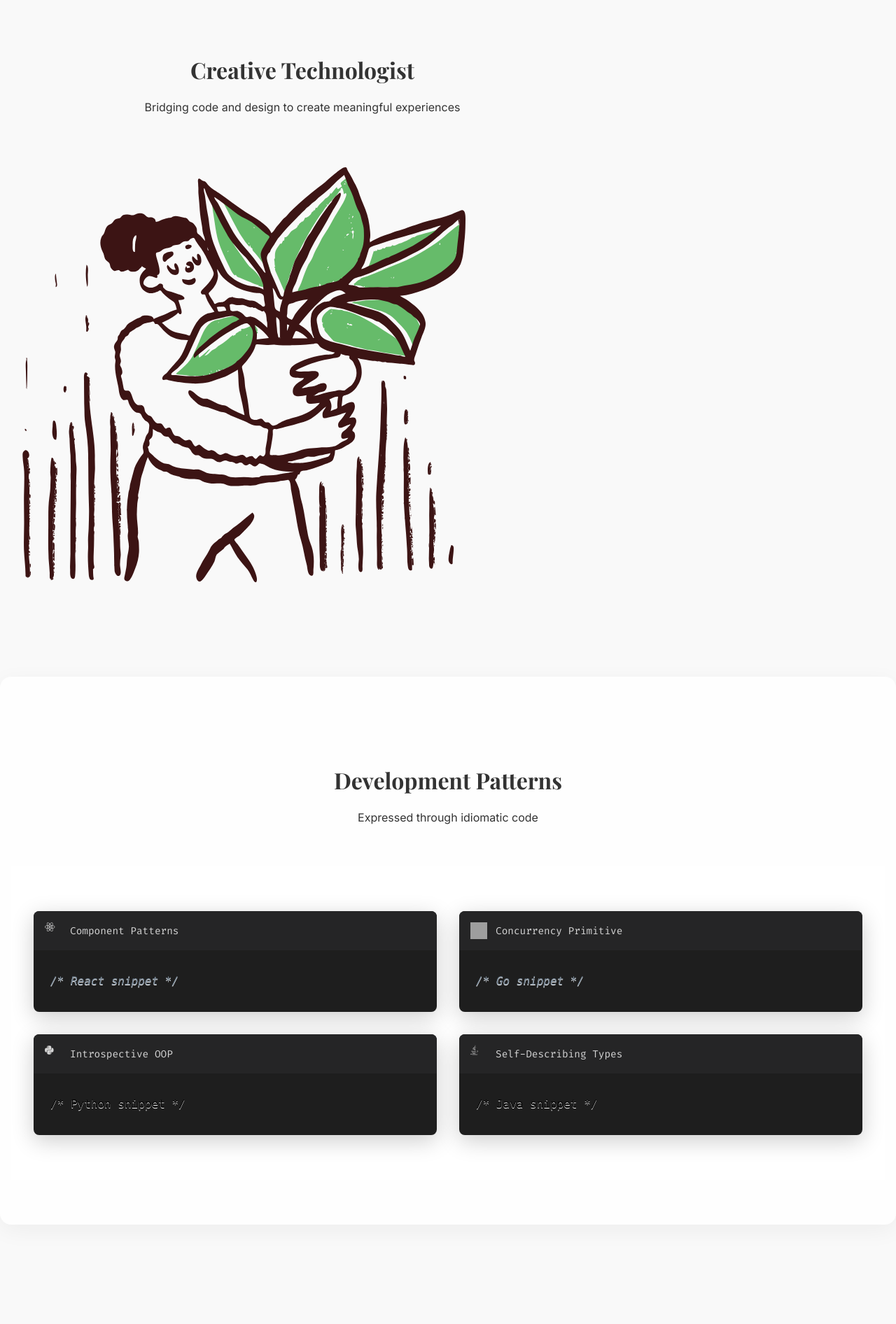
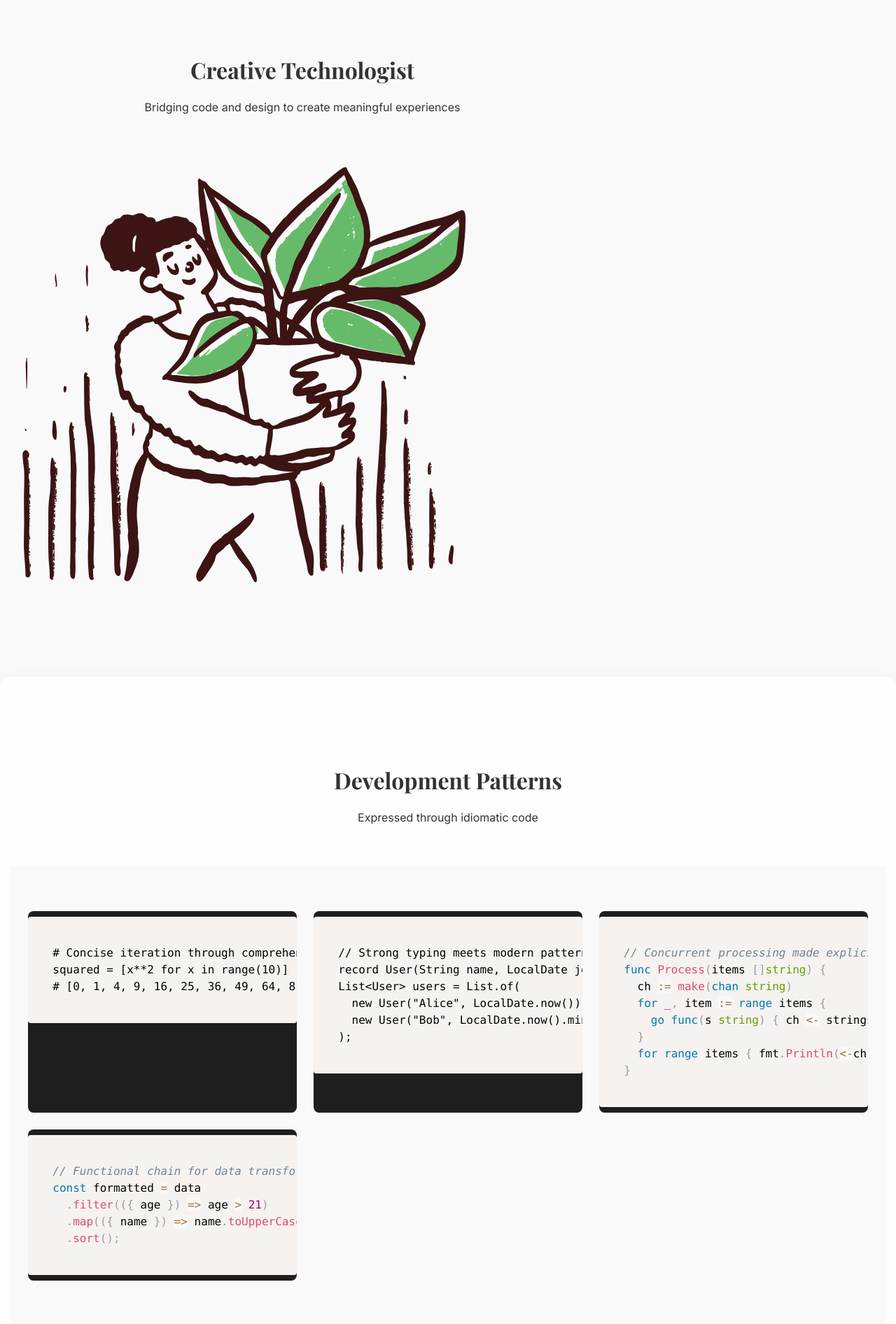
Before and after one commit to abhilashini/abhilashini.github.io, a Jekyll site: the page built from code-philosophy.md, in a window 1280 px wide. Shown: the part 679-2571 px from the top of the page at 70% size. Built offline with Jekyll 4.4.1, drawn with Linux system fonts in a browser that asks for light colours; nearby versions of some CDN libraries; our own code applies the rules of GitHub Pages for plain Markdown files; some of the changed text lies outside the part shown; grey boxes are pictures that could not be loaded.

Commit message:
Illusions with snippets

```diff
--- a/_includes/code-illusions.html
+++ b/_includes/code-illusions.html
@@ -1,40 +1,97 @@
-<!-- _includes/code-illusions.html -->
-<section class="code-mirrors">
-    <div class="code-grid">
-      <!-- React -->
-      <div class="code-frame" data-lang="react">
-        <header class="code-header">
-          <i class="fab fa-react"></i>
-          <span>Component Patterns</span>
-        </header>
-        <pre><code class="language-jsx">/* React snippet */</code></pre>
+<!-- _includes/code-idioms.html -->
+<section class="code-idioms">
+    <div class="idiom-grid">
+      <!-- Python -->
+      <div class="idiom-card" data-lang="python">
+        <pre><code class="language-python">
+  # Concise iteration through comprehension
+  squared = [x**2 for x in range(10)]
+  # [0, 1, 4, 9, 16, 25, 36, 49, 64, 81]
+        </code></pre>
+        <div class="idiom-overlay">
+          <span>Readability through syntactic density</span>
+        </div>
+      </div>
+
+      <!-- Java -->
+      <div class="idiom-card" data-lang="java">
+        <pre><code class="language-java">
+  // Strong typing meets modern patterns
+  record User(String name, LocalDate joined) {}
+  List&lt;User&gt; users = List.of(
+    new User("Alice", LocalDate.now()),
+    new User("Bob", LocalDate.now().minusDays(1))
+  );
+        </code></pre>
+        <div class="idiom-overlay">
+          <span>Structured data with type safety</span>
+        </div>
       </div>
 
       <!-- Go -->
-      <div class="code-frame" data-lang="go">
-        <header class="code-header">
-          <img src="/assets/icons/go.svg" alt="Go">
-          <span>Concurrency Primitive</span>
-        </header>
-        <pre><code class="language-go">/* Go snippet */</code></pre>
+      <div class="idiom-card" data-lang="go">
+        <pre><code class="language-go">
+  // Concurrent processing made explicit
+  func Process(items []string) {
+    ch := make(chan string)
+    for _, item := range items {
+      go func(s string) { ch <- strings.ToUpper(s) }(item)
+    }
+    for range items { fmt.Println(<-ch) }
+  }
+        </code></pre>
+        <div class="idiom-overlay">
+          <span>Explicit concurrency primitives</span>
+        </div>
       </div>
 
-      <!-- Python -->
-      <div class="code-frame" data-lang="python">
-        <header class="code-header">
-          <i class="fab fa-python"></i>
-          <span>Introspective OOP</span>
-        </header>
-        <pre><code class="language-python">/* Python snippet */</code></pre>
-      </div>
-
-      <!-- Java -->
-      <div class="code-frame" data-lang="java">
-        <header class="code-header">
-          <i class="fab fa-java"></i>
-          <span>Self-Describing Types</span>
-        </header>
-        <pre><code class="language-java">/* Java snippet */</code></pre>
+      <!-- JavaScript -->
+      <div class="idiom-card" data-lang="javascript">
+        <pre><code class="language-javascript">
+  // Functional chain for data transformation
+  const formatted = data
+    .filter(({ age }) => age > 21)
+    .map(({ name }) => name.toUpperCase())
+    .sort();
+        </code></pre>
+        <div class="idiom-overlay">
+          <span>Fluid data pipelines</span>
+        </div>
       </div>
     </div>
   </section>
+
+  <!-- SQL -->
+<div class="idiom-card" data-lang="sql">
+    <pre><code class="language-sql">
+  -- Declarative data relationships
+  SELECT users.name, COUNT(orders.id)
+  FROM users
+  LEFT JOIN orders ON users.id = orders.user_id
+  GROUP BY users.name;
+    </code></pre>
+    <div class="idiom-overlay">
+      <span>Declarative data relationships</span>
+    </div>
+  </div>
+
+  <!-- HTML/CSS -->
+  <div class="idiom-card" data-lang="html">
+    <pre><code class="language-html">
+  &lt;div class="card"&gt;
+    &lt;h2&gt;Semantic Structure&lt;/h2&gt;
+    &lt;p&gt;Content first, presentation layered&lt;/p&gt;
+  &lt;/div&gt;
+
+  &lt;style&gt;
+  .card {
+    padding: 1rem;
+    border-radius: 8px;
+    background: #f0f0f0;
+  }
+  &lt;/style&gt;
+    </code></pre>
+    <div class="idiom-overlay">
+      <span>Separation of concerns</span>
+    </div>
+  </div>
--- a/assets/css/styles.css
+++ b/assets/css/styles.css
@@ -227,56 +227,52 @@
   line-height: 1.4;
 }
 
-/* Code Mirror Design */
-.code-mirrors {
+/* Code Idioms Design */
+.code-idioms {
   padding: 4rem 1rem;
-  background: rgba(255,255,255,0.9);
+  background: #f9f9f9;
 }
 
-.code-grid {
+.idiom-grid {
   display: grid;
-  grid-template-columns: repeat(2, 1fr);
-  gap: 2rem;
+  grid-template-columns: repeat(auto-fit, minmax(300px, 1fr));
+  gap: 1.5rem;
   max-width: 1200px;
   margin: 0 auto;
 }
 
-.code-frame {
+.idiom-card {
+  position: relative;
   background: #1e1e1e;
   border-radius: 8px;
-  box-shadow: 0 8px 32px rgba(0,0,0,0.2);
   overflow: hidden;
-  transition: transform 0.3s cubic-bezier(0.4, 0, 0.2, 1);
+  transition: transform 0.3s ease;
 }
 
-.code-frame:hover {
-  transform: perspective(1000px) rotateX(5deg) translateY(-4px);
+.idiom-card:hover {
+  transform: translateY(-5px);
 }
 
-.code-header {
-  display: flex;
-  align-items: center;
-  gap: 0.75rem;
+.idiom-overlay {
+  position: absolute;
+  bottom: 0;
+  left: 0;
+  right: 0;
+  background: rgba(45, 45, 45, 0.9);
+  color: #d4d4d4;
   padding: 1rem;
-  background: #252526;
-  color: #d4d4d4;
   font-family: 'Fira Code', monospace;
   font-size: 0.9rem;
+  opacity: 0;
+  transition: opacity 0.3s ease;
 }
 
-.code-header i, .code-header img {
-  width: 24px;
-  height: 24px;
+.idiom-card:hover .idiom-overlay {
+  opacity: 1;
 }
 
-pre[class*="language-"] {
-  margin: 0;
-  padding: 1.5rem !important;
-  background: #1e1e1e !important;
-}
-
-/* Syntax highlighting overrides */
+/* Syntax Highlighting */
 .token.keyword { color: #569cd6; }
-.token.function { color: #dcdcaa; }
 .token.comment { color: #6a9955; font-style: italic; }
 .token.string { color: #ce9178; }
+.token.number { color: #b5cea8; }
```
